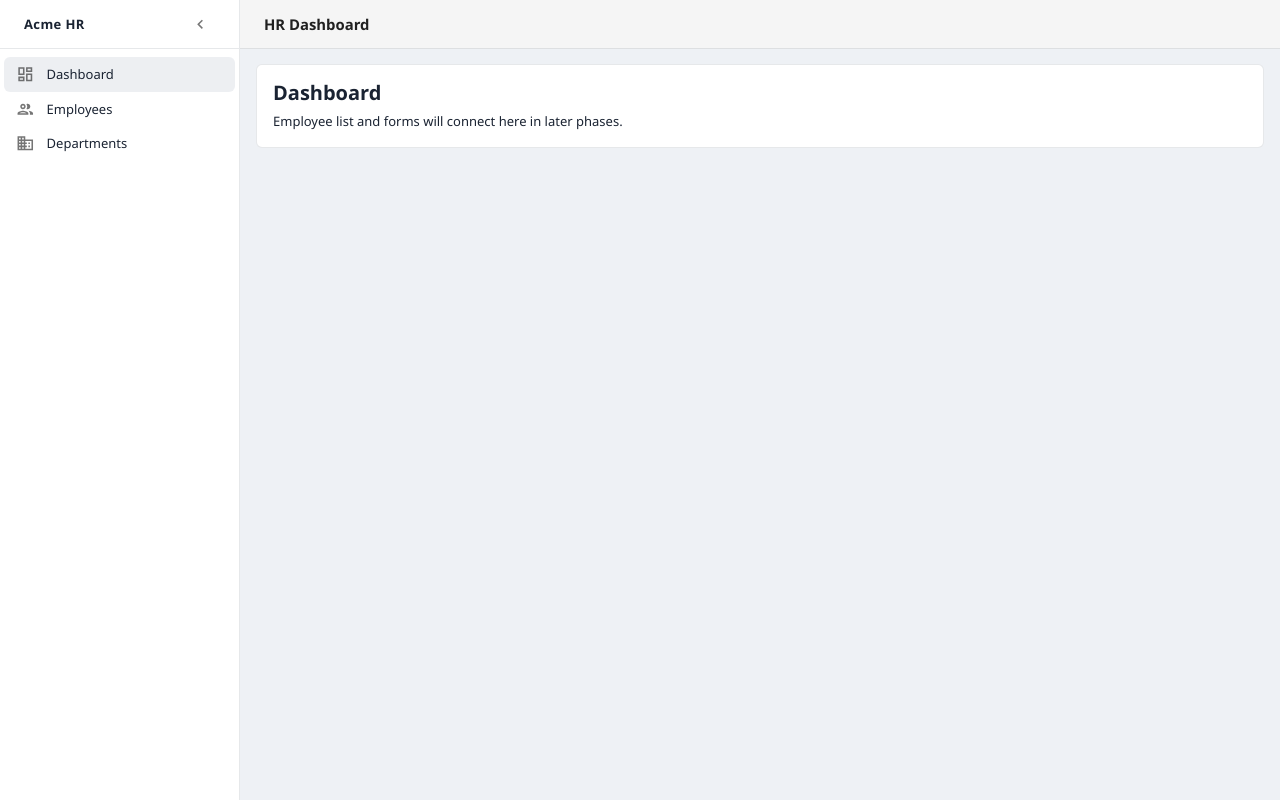
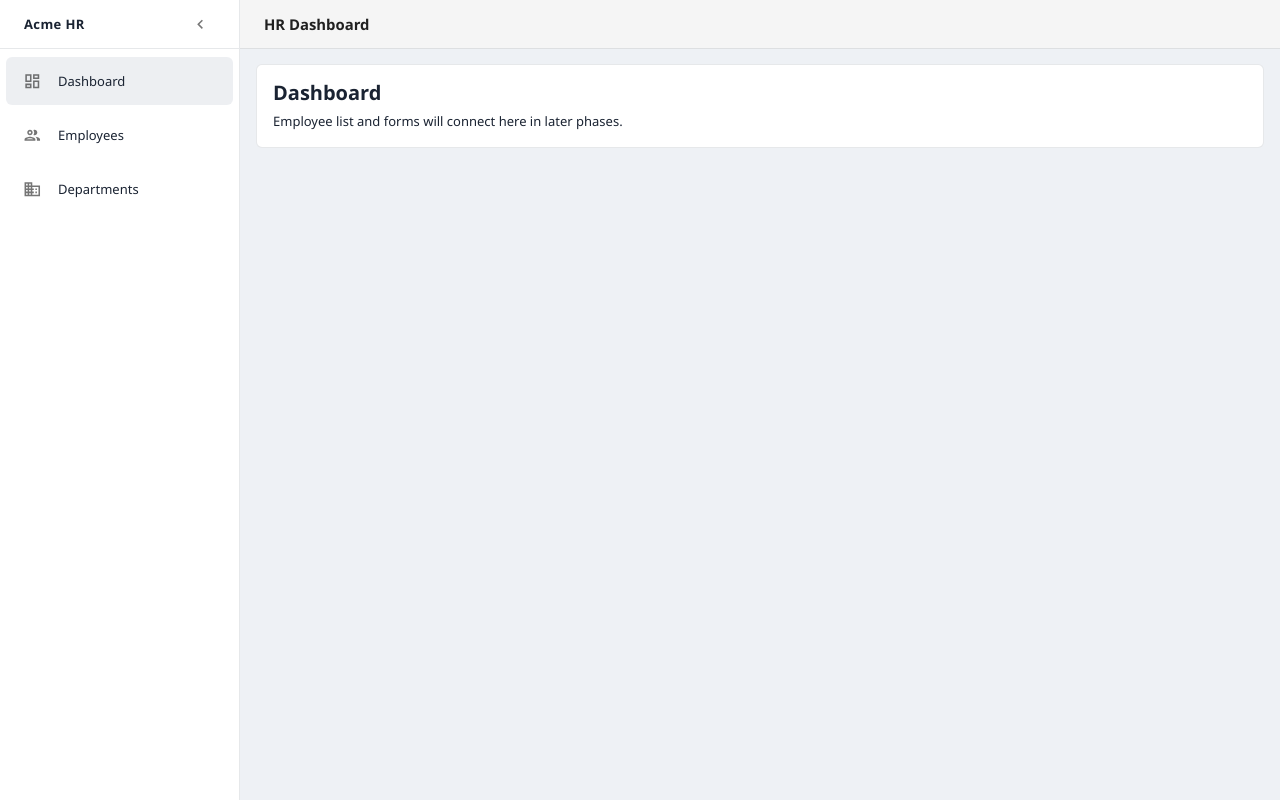
Before and after one commit to siliconlemon/react-dotnet-hr-dashboard, a React (Vite) app in the folder frontend/: page / in a window 1280 px wide. Built offline with nearby package versions, Linux system fonts and the light colour scheme.

Commit message:
Update AppShell drawer

```diff
--- a/frontend/src/components/layout/AppShell.tsx
+++ b/frontend/src/components/layout/AppShell.tsx
@@ -26,6 +26,11 @@ import { strings } from '../../i18n';
 
 const DRAWER_EXPANDED_PX = 240;
 const DRAWER_COLLAPSED_PX = 64;
+
+/** Single row height for nav items in expanded and collapsed desktop drawer. */
+const NAV_ITEM_MIN_HEIGHT_PX = 48;
+/** Square icon slot so collapsed rail matches expanded vertical rhythm. */
+const NAV_ICON_SLOT_PX = 40;
 
 export type NavKey = 'dashboard' | 'employees' | 'departments';
 
@@ -67,7 +72,18 @@ export function AppShell({ children, activeNavKey, onNavKeyChange }: AppShellPro
     const iconOnly = !mobile && collapsed;
 
     return (
-      <List sx={{ pt: 1, px: mobile ? 1 : 0.5 }} component="nav" aria-label={strings.nav.listAriaLabel}>
+      <List
+        component="nav"
+        aria-label={strings.nav.listAriaLabel}
+        sx={{
+          pt: 1,
+          px: mobile ? 0.5 : iconOnly ? 0 : 0.75,
+          display: 'flex',
+          flexDirection: 'column',
+          alignItems: iconOnly ? 'center' : 'stretch',
+          gap: 0.75,
+        }}
+      >
         {NAV_ITEMS.map((item) => {
           const button = (
             <ListItemButton
@@ -78,20 +94,40 @@ export function AppShell({ children, activeNavKey, onNavKeyChange }: AppShellPro
               }}
               sx={{
                 borderRadius: 1,
+                minHeight: NAV_ITEM_MIN_HEIGHT_PX,
+                py: 0,
                 justifyContent: iconOnly ? 'center' : 'flex-start',
-                px: iconOnly ? 1 : 1.5,
+                px: iconOnly ? 0 : 0.75,
+                alignItems: 'center',
+                ...(iconOnly && {
+                  width: NAV_ITEM_MIN_HEIGHT_PX,
+                  height: NAV_ITEM_MIN_HEIGHT_PX,
+                  minWidth: NAV_ITEM_MIN_HEIGHT_PX,
+                  maxWidth: NAV_ITEM_MIN_HEIGHT_PX,
+                  flexShrink: 0,
+                }),
               }}
             >
               <ListItemIcon
                 sx={{
-                  minWidth: 0,
-                  mr: iconOnly ? 0 : 1.5,
+                  minWidth: NAV_ICON_SLOT_PX,
+                  width: NAV_ICON_SLOT_PX,
+                  height: NAV_ICON_SLOT_PX,
+                  mr: iconOnly ? 0 : 0.75,
+                  ml: 0,
                   justifyContent: 'center',
+                  alignItems: 'center',
+                  display: 'flex',
                 }}
               >
                 {item.icon}
               </ListItemIcon>
-              {!iconOnly && <ListItemText primary={item.label} />}
+              {!iconOnly && (
+                <ListItemText
+                  primary={item.label}
+                  slotProps={{ primary: { variant: 'body2', noWrap: true } }}
+                />
+              )}
             </ListItemButton>
           );
           if (iconOnly) {
```
